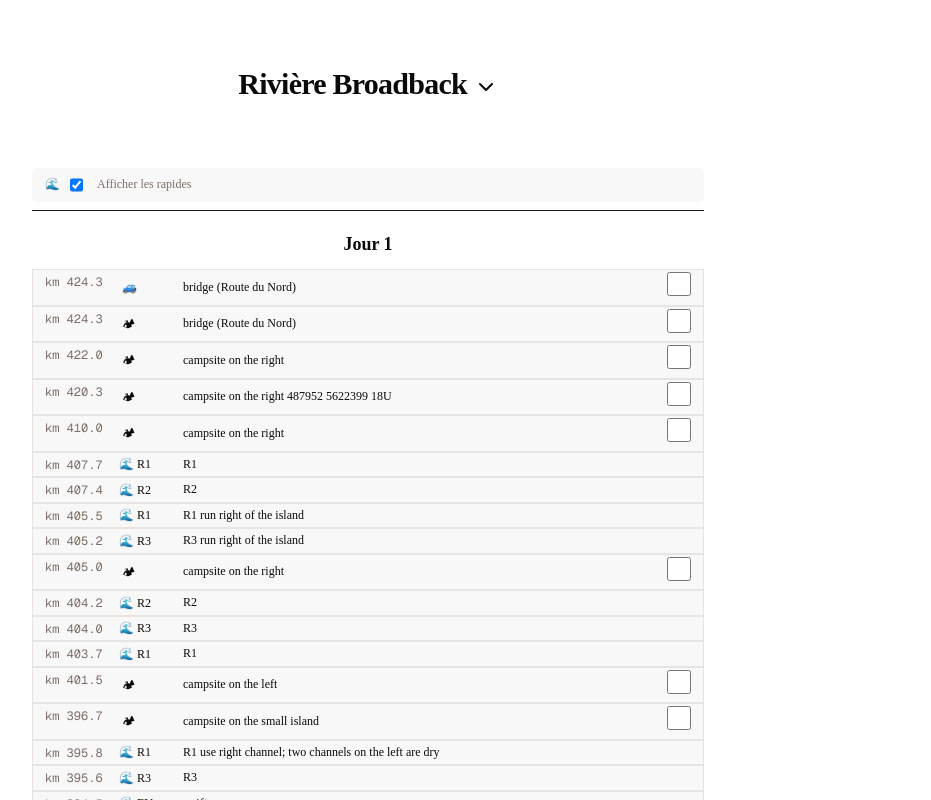
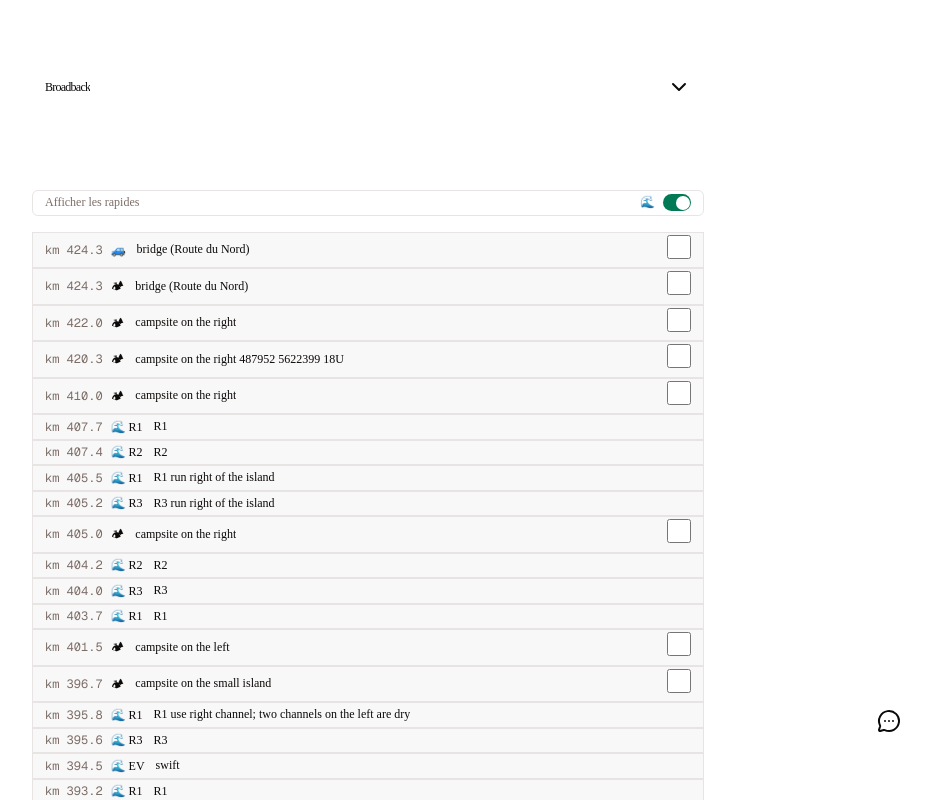
Before and after one commit to shawninder/demo-etapes, a Next.js app: page /broadback in a window 1280 px wide. Shown: the top 800 px of the page, without its empty margins (272-1203 px from the left). Built offline with nearby package versions, Linux system fonts and the light colour scheme.

Commit message:
some layout improvements, some horrors too

```diff
--- a/src/app/[slug]/page.tsx
+++ b/src/app/[slug]/page.tsx
@@ -3,6 +3,12 @@ import Link from "next/link";
 import { ChevronDown } from "lucide-react";
 import River from "@/components/River";
 import riverFeatures from "../../data/rivers";
+import {
+  Item,
+  ItemActions,
+  ItemContent,
+  ItemTitle,
+} from "@/components/ui/item";
 
 type RiverPageProps = {
   slug: string;
@@ -21,9 +27,16 @@ export default async function RiverPage({
 
   return (
     <>
-      <h1 className="text-3xl font-semibold leading-10 tracking-tight text-foreground capitalize text-center w-full my-16">
+      <h1 className="text-xl sm:text-3xl font-semibold leading-10 tracking-tight text-foreground capitalize text-center w-full my-2 sm:my-16">
         <Link href="/" className="hover:text-level-neutral-text">
-          Rivière {slug} <ChevronDown className="inline" />
+          <Item>
+            <ItemContent>
+              <ItemTitle>{slug}</ItemTitle>
+            </ItemContent>
+            <ItemActions>
+              <ChevronDown className="inline size-3 sm:size-6" />
+            </ItemActions>
+          </Item>
         </Link>
       </h1>
       <River features={features} />
--- a/src/app/layout.tsx
+++ b/src/app/layout.tsx
@@ -1,6 +1,8 @@
 import type { Metadata } from "next";
 import { Geist, Geist_Mono } from "next/font/google";
 import "./globals.css";
+import { MessageCircleMore } from "lucide-react";
+import Link from "next/link";
 
 const geistSans = Geist({
   variable: "--font-geist-sans",
@@ -28,9 +30,16 @@ export default function RootLayout({
       className={`${geistSans.variable} ${geistMono.variable} h-full antialiased`}
     >
       <body className="min-h-full font-sans bg-background flex flex-col items-center">
-        <main className="w-full max-w-2xl flex flex-col items-center">
-          {children}
-        </main>
+        <main className="w-full max-w-2xl flex flex-col">{children}</main>
+        <footer className="fixed bottom-1/12 right-1/12">
+          <Link
+            href=""
+            title="contact"
+            className="cursor-pointer hover:text-level-helpful-text"
+          >
+            <MessageCircleMore />
+          </Link>
+        </footer>
       </body>
     </html>
   );
--- a/src/app/page.tsx
+++ b/src/app/page.tsx
@@ -1,21 +1,21 @@
 import Link from "next/link";
-import { ChevronDown } from "lucide-react";
 import rivers from "@/data/rivers/";
 import { Item, ItemGroup } from "@/components/ui/item";
 import { Button } from "@/components/ui/button";
+import { PlusCircle } from "lucide-react";
 
 export default function Home() {
   return (
     <>
-      <h1 className="text-3xl font-semibold leading-10 tracking-tight text-foreground capitalize text-center w-full my-16">
-        Rivière __________ <ChevronDown className="inline" />
+      <h1 className="text-foreground my-16 w-full text-center text-2xl leading-10 font-semibold tracking-tight">
+        rivières
       </h1>
       <ItemGroup>
         {Object.keys(rivers).map((slug) => (
           <Link key={slug} href={`/${slug}`} className="w-full">
             <Item
               variant="muted"
-              className="text-xl capitalize hover:bg-level-neutral-bg hover:border-level-neutral-border hover:text-level-neutral-text"
+              className="hover:bg-level-neutral-bg hover:border-level-neutral-border hover:text-level-neutral-text capitalize"
             >
               {slug}
             </Item>
@@ -27,8 +27,9 @@ export default function Home() {
         >
           <Button
             size="lg"
-            className="w-full cursor-pointer text-xl py-8 my-16"
+            className="my-16 h-fit w-full cursor-pointer py-8 whitespace-normal"
           >
+            <PlusCircle className="4xs:inline hidden" />
             Demander une autre rivière
           </Button>
         </Link>
--- a/src/components/River.tsx
+++ b/src/components/River.tsx
@@ -8,7 +8,6 @@ import {
   ItemActions,
   ItemContent,
   ItemDescription,
-  ItemMedia,
   ItemTitle,
   ItemSeparator,
 } from "@/components/ui/item";
@@ -19,6 +18,7 @@ import {
 } from "@/lib/featureLevel";
 import { cn } from "@/lib/utils";
 import { Input } from "@/components/ui/input";
+import { Switch } from "@/components/ui/switch";
 
 export type RiverProps = {
   features: (RiverFeature & { id: string })[];
@@ -65,36 +65,37 @@ export default function River({ features = [] }: RiverProps) {
   let dayCounter = 1;
 
   return (
-    <ItemGroup className="w-full max-w-2xl feature-list gap-0 self-center">
-      <Item variant="muted" className="py-0.5">
-        <label htmlFor="showRapidsCheckbox">🌊</label>
-        <ItemActions>
-          <Input
-            id="showRapidsCheckbox"
-            type="checkbox"
-            onChange={toggleShowRapids}
-            defaultChecked={showRapids}
-          />
-        </ItemActions>
-        <ItemContent className="flex-row">
-          <ItemTitle></ItemTitle>
+    <ItemGroup className="feature-list w-full max-w-2xl gap-0 self-center">
+      <Item variant="outline" className="4xs:flex-row my-4 flex-col py-0.5">
+        <ItemContent>
           <ItemDescription>
             <label htmlFor="showRapidsCheckbox">Afficher les rapides</label>
           </ItemDescription>
         </ItemContent>
+        <ItemActions>
+          <label htmlFor="showRapidsCheckbox">🌊</label>
+          <Switch
+            id="showRapidsSwitch"
+            onCheckedChange={toggleShowRapids}
+            defaultChecked={showRapids}
+            checked={showRapids}
+          />
+        </ItemActions>
       </Item>
-      <ItemSeparator className="bg-accent-foreground" />
-      <Day dayCounter={dayCounter++} />
-      {features.map(({ id, km, label, text }) => {
+      {features.map(({ id, km, label, text }, idx) => {
+        const isLastFeature = idx === features.length - 1;
+
         if (label === "") {
           return null;
         }
-        const kmsTravelled = checked[km]
+        const kmsTravelled =
+          checked[km] || isLastFeature
             ? distanceFromLastChecked(parseFloat(km), sortedChecked)
             : null;
         const kmsTravelledLevelClassName =
           kmsTravelled !== null ? getDistanceLevelClassName(kmsTravelled) : "";
-        const daySummary = checked[km]
+        const daySummary =
+          checked[km] || isLastFeature
             ? countFeaturesEncountered(parseFloat(km), sortedChecked, features)
             : null;
         const isCampable =
@@ -106,35 +107,39 @@ export default function River({ features = [] }: RiverProps) {
               variant="outline"
               title={text}
               className={cn(
-                "py-0.5 rounded-none hover:bg-muted bg-accent/50",
-                !showRapids && !isCampable ? "hidden" : "",
+                "hover:bg-muted bg-accent/50 2xs:flex-row flex-col rounded-none transition-[opacity,max-height] duration-600",
+                !showRapids && !isCampable
+                  ? "max-h-0 border-0 py-0 opacity-0"
+                  : "2xs:py-0.5 max-h-96 border py-2 opacity-100",
               )}
             >
-              <ItemMedia
-                variant="icon"
-                className="text-xs text-muted-foreground w-16 inline-block font-mono"
+              <ItemContent
+                className={cn(
+                  "transition-max-height 3xs:flex-row flex w-full flex-col items-center gap-2",
+                  !showRapids && !isCampable ? "max-h-0" : "max-h-96",
+                )}
               >
-                km {parseFloat(km).toFixed(1)}
-              </ItemMedia>
-              <ItemContent className="flex flex-row items-center gap-2">
-                <ItemTitle className="w-14">
+                <span className="text-muted-foreground inline-block font-mono text-xs">
+                  km {parseFloat(km).toFixed(1)}
+                </span>
+                <ItemTitle>
                   {label[0] === "R" ||
                   label[0] === "C" ||
                   label[0] === "L" ||
                   label[0] === "S" ||
                   label[0] === "E"
-                    ? "🌊"
+                    ? "🌊 "
                     : null}
+                  {label}
                   {" "}
-                  {label}
                 </ItemTitle>
-                <ItemDescription className="text-foreground">
+                <ItemDescription className="text-foreground text-center">
                   {text}
                 </ItemDescription>
               </ItemContent>
               {isCampable ? (
                 <ItemActions>
-                  <label className="w-16 text-right">
+                  <label className="2xs:justify-end">
                     <Input
                       type="checkbox"
                       checked={checked[km] || false}
@@ -146,35 +151,37 @@ export default function River({ features = [] }: RiverProps) {
                 </ItemActions>
               ) : null}
             </Item>
-            {isCampable && (kmsTravelled || daySummary) ? (
+            {(isLastFeature || isCampable) && (kmsTravelled || daySummary) ? (
               <Item className="">
                 <ItemContent className="items-center">
                   {kmsTravelled !== null && (
-                    <ItemTitle className="text-center">
-                      totalisant{" "}
+                    <ItemTitle className="flex flex-col 2xl:flex-row">
+                      <span>totalisant</span>
                       <span
                         className={cn("text-lg", kmsTravelledLevelClassName)}
                       >
                         {kmsTravelled} km
-                      </span>{" "}
-                      avec{" "}
+                      </span>
+                      {daySummary && Object.keys(daySummary).length > 0 && (
+                        <span>avec</span>
+                      )}
                     </ItemTitle>
                   )}
+                  {daySummary && (
                     <ItemGroup className="flex-row flex-wrap justify-center">
-                    {daySummary &&
-                      Object.entries(daySummary)
+                      {Object.entries(daySummary)
                         .sort(([a], [b]) => compareFeatureLevel(a, b))
                         .map(([label, count]) => (
                           <Item
                             key={label}
-                            className="flex flex-row items-center gap-2 w-fit"
+                            className="flex w-fit flex-row items-center gap-2"
                           >
                             <ItemTitle>
                               <span className="font-bold">{count}</span>
                               {" "}⨉{" "}
                               <span
                                 className={cn(
-                                  "text-lg border border-accent inline-block p-2 rounded",
+                                  "3xs:text-lg border-accent inline-block rounded border p-2 text-sm",
                                   getFeatureLevelClassName(label),
                                 )}
                               >
@@ -184,14 +191,15 @@ export default function River({ features = [] }: RiverProps) {
                           </Item>
                         ))}
                     </ItemGroup>
+                  )}
                 </ItemContent>
               </Item>
             ) : null}
-            {isCampable && (kmsTravelled || daySummary) ? (
+            {!isLastFeature && isCampable && (kmsTravelled || daySummary) ? (
+              <>
                 <ItemSeparator className="bg-accent-foreground" />
-            ) : null}
-            {isCampable && (kmsTravelled || daySummary) ? (
                 <Day dayCounter={dayCounter++} />
+              </>
             ) : null}
           </Fragment>
         );
@@ -262,6 +270,8 @@ function countFeaturesEncountered(
 
 function Day({ dayCounter }: { dayCounter: number }) {
   return (
-    <Item className="font-bold justify-center text-lg">Jour {dayCounter}</Item>
+    <Item variant="outline" className="justify-center text-lg font-bold">
+      Jour {dayCounter}
+    </Item>
   );
 }
--- /dev/null
+++ b/src/components/ui/switch.tsx
@@ -0,0 +1,31 @@
+"use client"
+
+import { Switch as SwitchPrimitive } from "@base-ui/react/switch"
+import { cn } from "cn"
+
+function Switch({
+  className,
+  size = "default",
+  ...props
+}: SwitchPrimitive.Root.Props & {
+  size?: "sm" | "default"
+}) {
+  return (
+    <SwitchPrimitive.Root
+      data-slot="switch"
+      data-size={size}
+      className={cn(
+        "peer group/switch relative inline-flex shrink-0 items-center rounded-full border border-transparent transition-all outline-none group-has-[:focus-visible]/field-label:border-transparent group-has-[:focus-visible]/field-label:ring-0 after:absolute after:-inset-x-3 after:-inset-y-2 focus-visible:border-ring focus-visible:ring-2 focus-visible:ring-ring/30 aria-invalid:border-destructive aria-invalid:ring-2 aria-invalid:ring-destructive/20 data-[size=default]:h-[16.6px] data-[size=default]:w-[28px] data-[size=sm]:h-[14px] data-[size=sm]:w-[24px] dark:aria-invalid:border-destructive/50 dark:aria-invalid:ring-destructive/40 data-checked:bg-primary data-unchecked:bg-input dark:data-unchecked:bg-input/80 data-disabled:cursor-not-allowed data-disabled:opacity-50",
+        className
+      )}
+      {...props}
+    >
+      <SwitchPrimitive.Thumb
+        data-slot="switch-thumb"
+        className="pointer-events-none block rounded-full bg-background ring-0 transition-transform group-data-[size=default]/switch:size-3.5 group-data-[size=sm]/switch:size-3 group-data-[size=default]/switch:data-checked:translate-x-[calc(100%-2px)] group-data-[size=sm]/switch:data-checked:translate-x-[calc(100%-2px)] dark:data-checked:bg-primary-foreground group-data-[size=default]/switch:data-unchecked:translate-x-0 group-data-[size=sm]/switch:data-unchecked:translate-x-0 dark:data-unchecked:bg-foreground"
+      />
+    </SwitchPrimitive.Root>
+  )
+}
+
+export { Switch }
```
Lines whose indentation alone changed are shown as unchanged.
